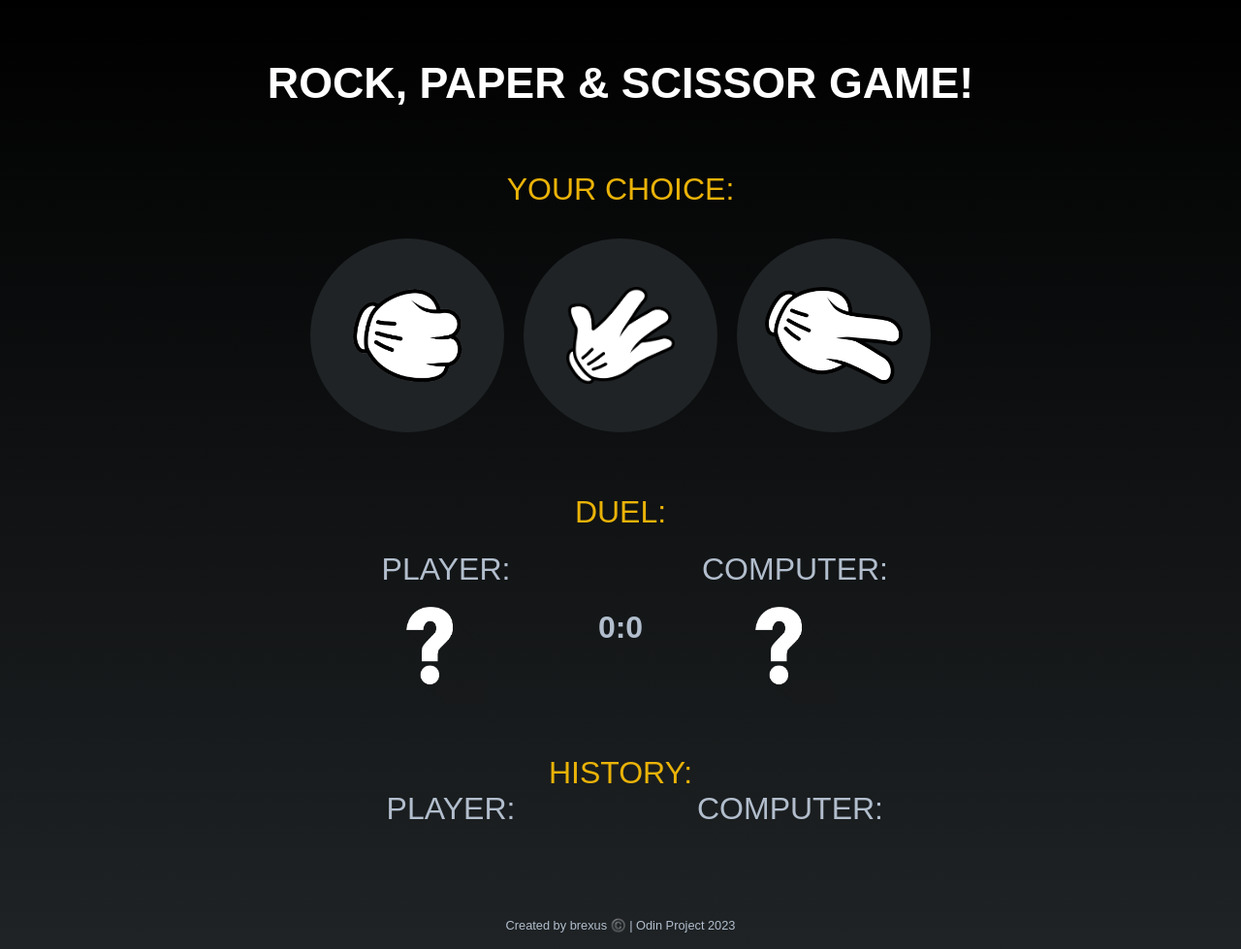
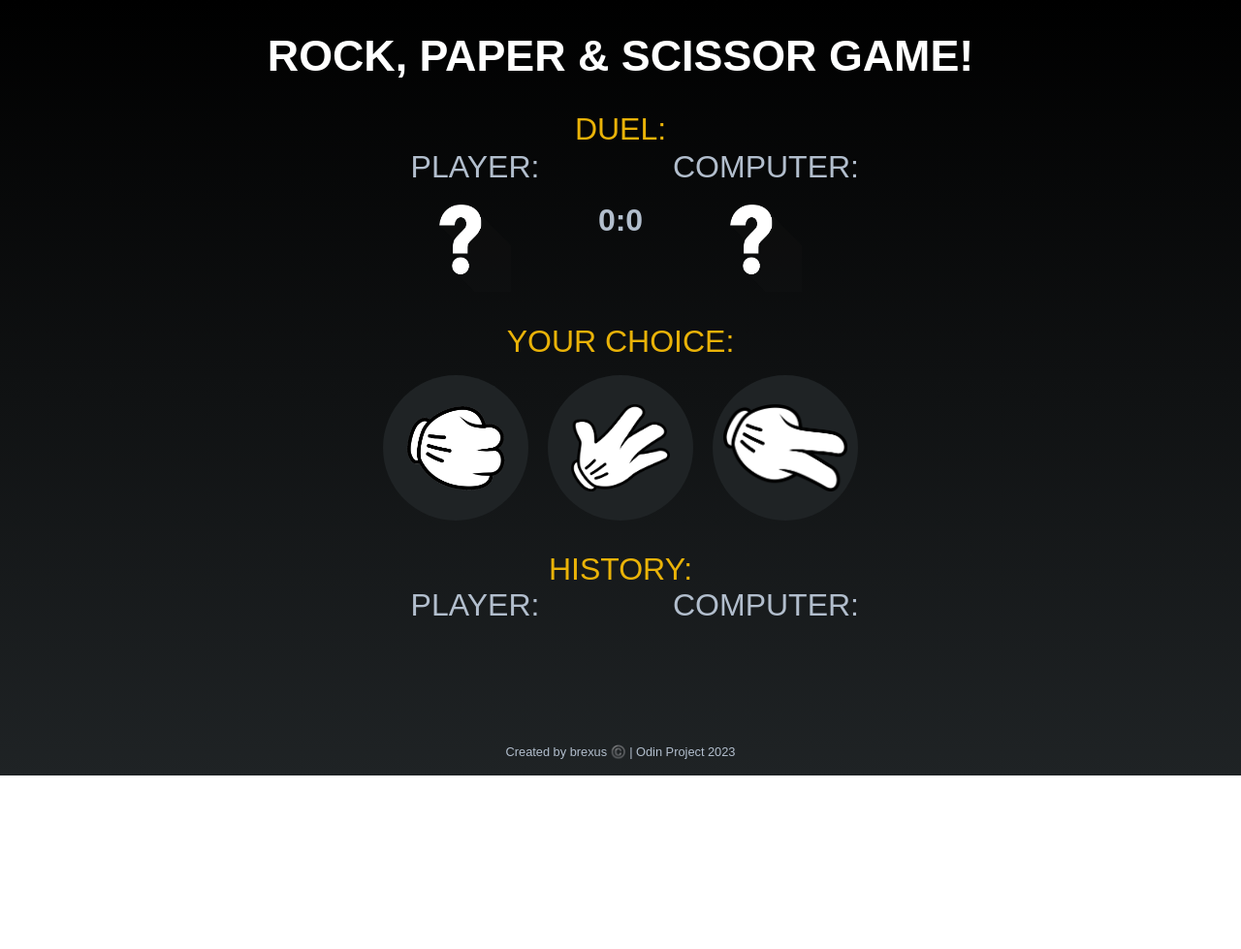
Before and after one commit to brexus/rock-paper-scissor-2, a plain HTML site: page index.html in a window 1280 px wide. Shown: the whole page at 97% size. After the commit the page ends 800 px from the top, so only its background shows below. Drawn offline with Linux system fonts and the light colour scheme; a web font is replaced by a local one.

Commit message:
fix margins and change page container structure

```diff
--- a/index.html
+++ b/index.html
@@ -10,20 +10,16 @@
     <link rel="shortcut icon" href="./img/paper.png" type="image/x-icon">
 </head>
 <body>
+<div class="finish-window">
+
+</div>
 <div class="main">
-    <div class="navbar">
+
+    <div class="navbar margin">
         <h1>ROCK, PAPER & SCISSOR GAME!</h1>
     </div>
     <div class="game-section">
-        <div class="choice-container">
-            <h2 class="title">YOUR CHOICE:</h2>
-            <div class="choice-section">
-                <div class="choice-section-item unmarked" data-element-id="1"><img src="./img/rock.png" alt="" class="rock-paper-scissor-img"></div>
-                <div class="choice-section-item unmarked" data-element-id="1"><img src="./img/paper.png" alt="" class="rock-paper-scissor-img"></div>
-                <div class="choice-section-item unmarked" data-element-id="1"><img src="./img/scissor.png" alt="" class="rock-paper-scissor-img"></div>
-            </div>
-        </div>
-        <div class="duel-container">
+        <div class="duel-container margin">
             <h2 class="title">DUEL:</h2>
             <div class="duel-section">
                 <div class="duel-section-item">
@@ -39,33 +35,44 @@
                 </div>
             </div>
         </div>
-        <div class="history-container">
+
+        <div class="choice-container margin">
+            <h2 class="title">YOUR CHOICE:</h2>
+            <div class="choice-section">
+                <div class="choice-section-item unmarked" data-element-id="1"><img src="./img/rock.png" alt="" class="rock-paper-scissor-img"></div>
+                <div class="choice-section-item unmarked" data-element-id="1"><img src="./img/paper.png" alt="" class="rock-paper-scissor-img"></div>
+                <div class="choice-section-item unmarked" data-element-id="1"><img src="./img/scissor.png" alt="" class="rock-paper-scissor-img"></div>
+            </div>
+        </div>
+
+        <div class="history-container margin">
             <h2 class="title">HISTORY:</h2>
 
             <div class="history-section">
                 <div class="history-section-item">
                     <h2>PLAYER:</h2>
-                    <p data-history="1"></p>
+                    <p data-history="1" class="p-margin"></p>
 
                 </div>
                 <div class="history-section-item">
                     <h2>COMPUTER:</h2>
-                    <p data-history="2"></p>
+                    <p data-history="2" class="p-margin"></p>
                 </div>
             </div>
         </div>
     </div>
 
-    <footer>
+    <footer class="margin">
         <p>Created by brexus ©️ | Odin Project 2023</p>
     </footer>
 
+</div>
     <script>
 
         getPlayerChoice();
 
     </script>
 
-</div>
+
 </body>
 </html>
--- a/script2.js
+++ b/script2.js
@@ -5,6 +5,8 @@ function getPlayerChoice() {
     const rps_buttons = document.querySelectorAll('[data-element-id="1"]');
     let compChoice;
 
+        // document.querySelector("finish-window").classList.remove("active");
+        // document.querySelector("main").classList.remove("low-opacity");
     for (let i = 0; i < 3; i++) {
         rps_buttons[i].addEventListener('click', function(e) {
             for (let j = 0; j < 3; j++) {
@@ -17,18 +19,22 @@ function getPlayerChoice() {
             playRound(i, compChoice);
         });
     }
+
+    // document.getElementsByClassName("finish-window").classList.add("active");
+    // document.getElementsByClassName("main").classList.add("low-opacity");
 }
+
+
 
 function getComputerChoice() {
     let compChoice = Math.floor(Math.random() * 3);
     return compChoice;
 }
 
+
 function playRound(playerChoice, compChoice) {
-
+    if (playerScore < 5 && compScore < 5){
         if(playerChoice == compChoice ){
-        playerScore++;
-        compScore++;
             console.log("You draw!");
         } else if (playerChoice == 0 && compChoice == 1) {
             compScore++;
@@ -53,6 +59,13 @@ function playRound(playerChoice, compChoice) {
         updateScore(playerChoice, compChoice);
         updateDuelImg(playerChoice, compChoice);
         updateHistory(playerChoice, compChoice);
+
+    } else {
+        // document.querySelector("finish-window").classList.add('active');
+        // document.querySelector("main").classList.add('low-opacity');
+    }
+
+
 }
 
 function updateScore(playerChoice, compChoice) {
--- a/style.css
+++ b/style.css
@@ -12,6 +12,9 @@ body {
     background: linear-gradient(rgb(0, 0, 0), rgb(31, 35, 37));
     color: #b2becd;
     font-family: 'Sofia Pro', sans-serif;
+    display: flex;
+    justify-content: center;
+    align-items: center;
 }
 
 .main {
@@ -22,13 +25,16 @@ body {
     min-height: 100vh;
 }
 
+.margin {
+    margin-top: 2rem;
+}
+
 .navbar {
     display: flex;
     justify-content: center;
     align-items: center;
     width: 100%;
-    min-height: 120px;
-    margin-top: 25px;
+    flex-wrap: wrap;
 }
 
 .marked {
@@ -52,7 +58,8 @@ h2 {
 }
 
 .game-section {
-    flex: 1;
+    flex: 2;
+    width: 100%;
 }
 
 .choice-container {
@@ -60,7 +67,6 @@ h2 {
     flex-direction: column;
     justify-content: center;
     align-items: center;
-    padding: 2rem 0;
 }
 
 .title {
@@ -73,14 +79,13 @@ h2 {
     justify-content: center;
     align-items: center;
     min-width: 1050px;
-    padding-top: 2rem;
+    padding-top: 1rem;
 }
 
 .choice-section-item {
-    width: 200px;
-    height: 200px;
+    width: 150px;
+    height: 150px;
     /* background-color: rgb(18,24,27); */
-
     /* border: 1px solid red; */
     display: flex;
     justify-content: center;
@@ -100,25 +105,27 @@ h2 {
     scale: 1.08;
 }
 
-
 .rock-paper-scissor-img {
-    height: 100px;
+    height: 90px;
 }
 
 /* =========================== DUEL ================================= */
 
 .duel-container {
     width: 100%;
-    padding-top: 2rem;
+    padding: rem 0;
     display: flex;
     flex-direction: column;
     justify-content: center;
     align-items: center;
+    /* background-color: rgb(106, 142, 209); */
+    /* background-color:#aaa5a5 ; */
+
 }
 
 .duel-section {
-    min-width: 600px;
-    height: 200px;
+    min-width: 500px;
+    height: 150px;
     display: flex;
     flex-direction: row;
     justify-content: center;
@@ -137,6 +144,7 @@ h3 {
     flex-direction: column;
     justify-content: center;
     align-items: center;
+
 }
 
 .duel-section-result {
@@ -154,12 +162,12 @@ h3 {
 /* =========================== HISTORY ================================= */
 
 .history-container {
-    min-height: 150px;
+    /* min-height: 150px; */
     display: flex;
     flex-direction: column;
     justify-content: flex-start;
     align-items: center;
-    padding-top: 2rem;
+    /* margin-top: 3rem; */
     /* margin-bottom: 3rem; */
 }
 
@@ -168,7 +176,7 @@ h3 {
     flex-direction: row;
     align-items: center;
     justify-content: center;
-    /* overflow: hidden; */
+    /* overflow: scroll; */
 }
 
 .history-section-item {
@@ -177,7 +185,7 @@ h3 {
     justify-content:flex-start;
     align-items: center;
     /* border: 1px solid red; */
-    min-width: 350px;
+    min-width: 300px;
 }
 
 p {
@@ -189,6 +197,10 @@ p {
     font-size: 1.2rem;
 }
 
+.p-margin {
+    margin-top: 1rem;
+}
+
 /* =========================== FOOTER ================================= */
 
 footer {
@@ -197,3 +209,24 @@ footer {
     justify-content: center;
     align-items: center;
 }
+
+.finish-window {
+    position: fixed;
+    z-index: 1;
+    width: 400px;
+    height: 200px;
+    background-color: #474747;
+    /* border: 2px solid ; */
+    border-radius: 30px;
+    transform: translate(-50%, -50%) scale(0);
+
+}
+
+.active {
+    transform: translate(-50%, -50%) scale(1);
+
+}
+
+.low-opacity {
+    opacity: 0.4;
+}
```
Lines whose indentation alone changed are shown as unchanged.
